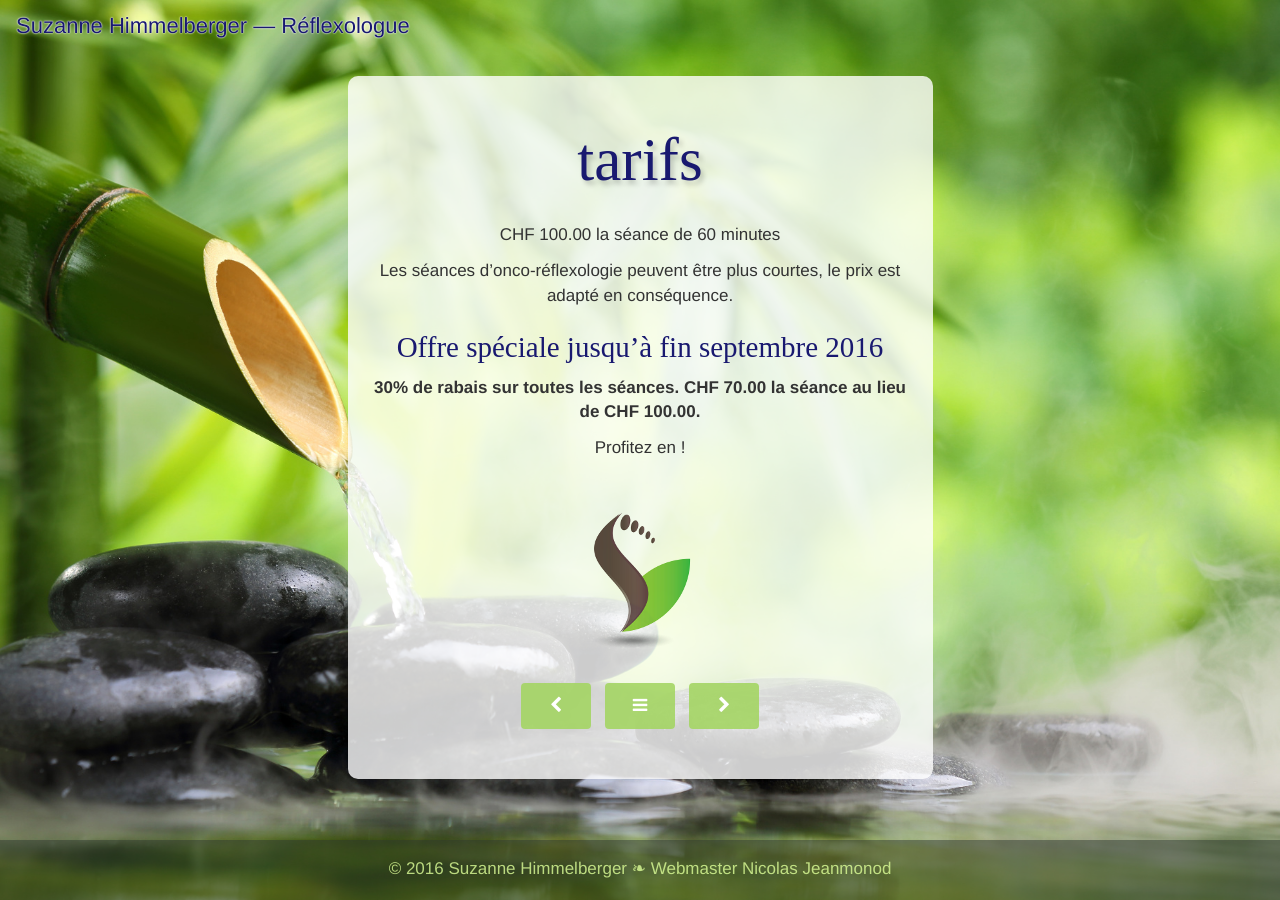
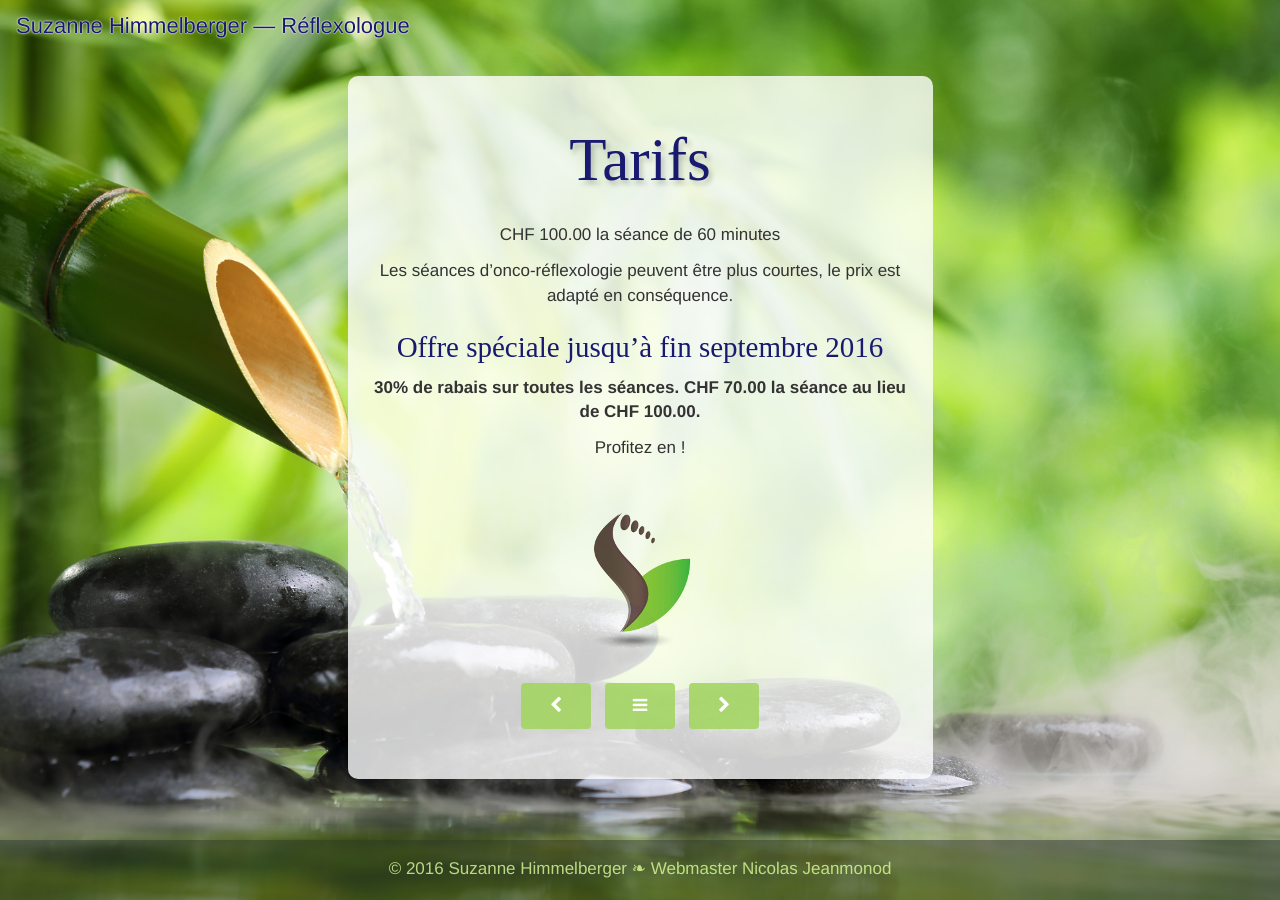
Before and after one commit to reflexohub/site-web-v1, a Jekyll site: the page built from 095-tarifs.md, in a window 1280 px wide. Built offline with Jekyll 4.4.1, drawn with Linux system fonts in a browser that asks for light colours; nearby versions of some CDN libraries; some web fonts are replaced.

```diff
--- a/095-tarifs.md
+++ b/095-tarifs.md
@@ -4,7 +4,7 @@ permalink: tarifs
 published: true
 ---
 
-# tarifs
+# Tarifs
 
 CHF 100.00 la séance de 60 minutes
 
```
